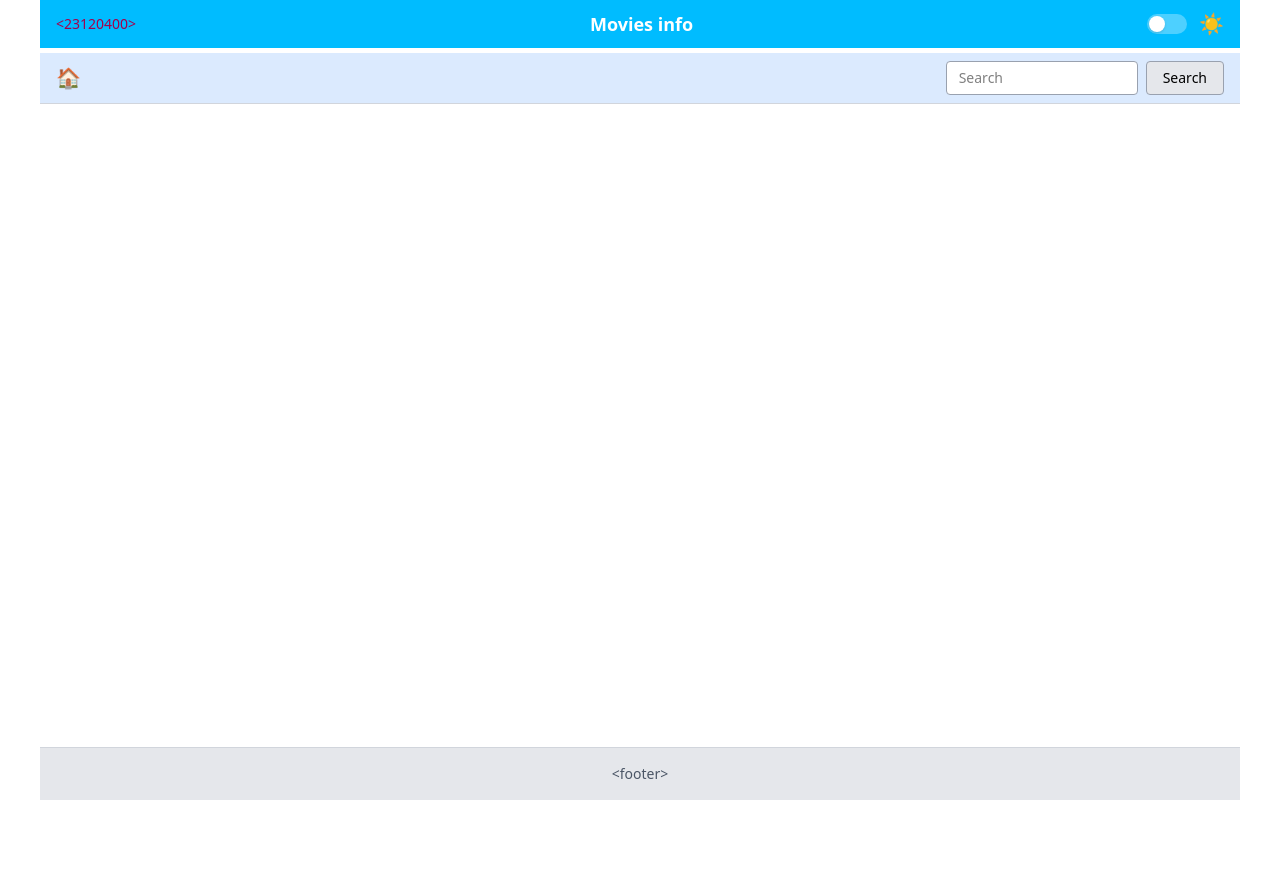
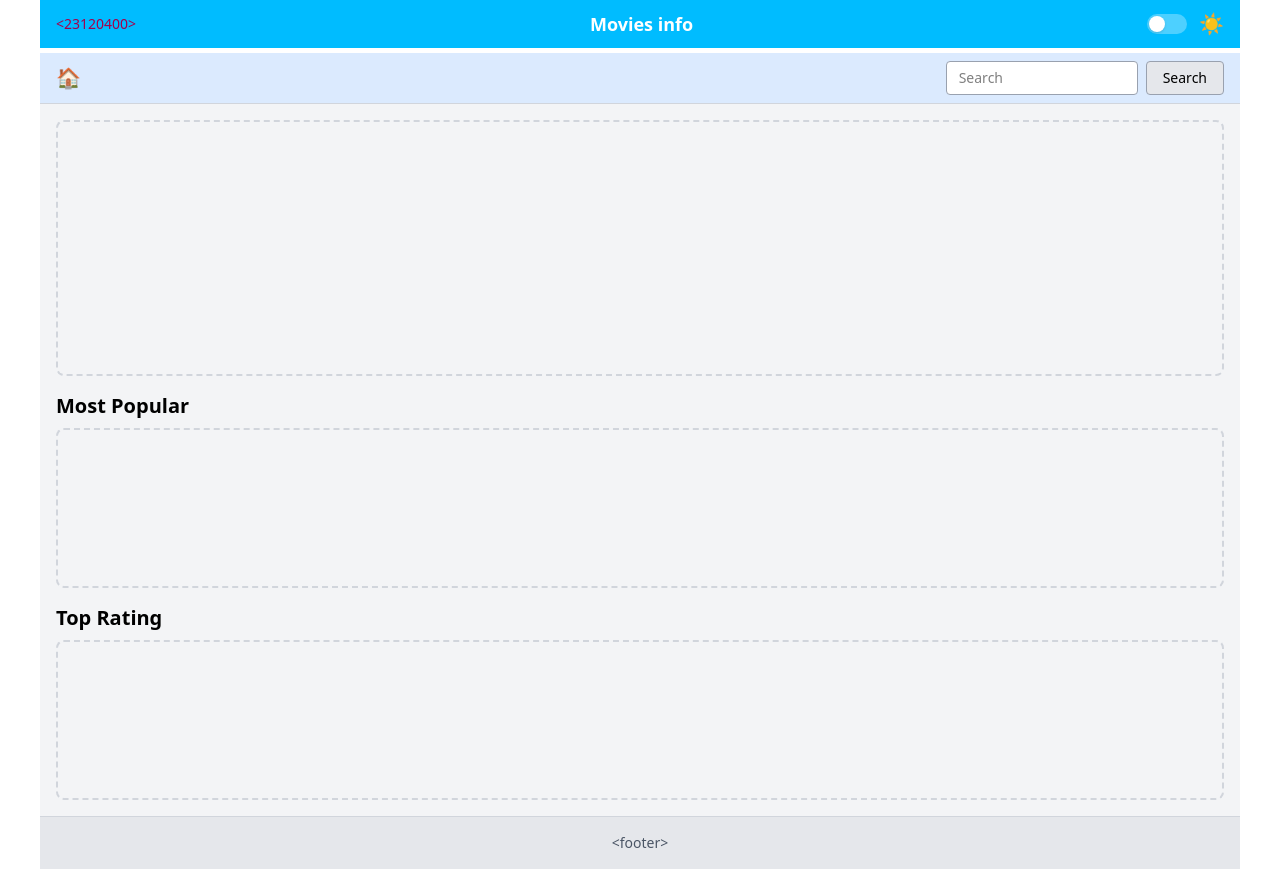
Before and after one commit to tycao0338-cpu/23120400_BTCN2, a React (Vite) app in the folder btcn2/: page /search in a window 1280 px wide. Before the commit the page ends 800 px from the top, so only its background shows below. Built offline with nearby package versions, Linux system fonts and the light colour scheme.

Commit message:
feat: initialize basic application structure with React Router and a placeholder main content component.

```diff
--- a/btcn2/src/App.jsx
+++ b/btcn2/src/App.jsx
@@ -1,7 +1,7 @@
 import { BrowserRouter, Routes, Route } from "react-router-dom";
 import { Header } from "./components/Header";
 import { Footer } from "./components/Footer";
-import { HomePage } from "./pages/HomePage";
+import { Main } from "./components/Main";
 import "./App.css";
 
 function App() {
@@ -9,11 +9,7 @@ function App() {
     <BrowserRouter>
       <div className="min-h-screen bg-white flex flex-col max-w-[1200px] mx-auto w-full">
         <Header />
-        <main className="flex-1">
-          <Routes>
-            <Route path="/" element={<HomePage />} />
-          </Routes>
-        </main>
+        <Main />
         <Footer />
       </div>
     </BrowserRouter>
--- /dev/null
+++ b/btcn2/src/components/Main.jsx
@@ -0,0 +1,36 @@
+import { useState } from "react";
+
+/**
+ * Main - Component chính chứa các thông tin movie dựa vào trạng thái của trang
+ */
+export function Main() {
+    // State để quản lý trạng thái trang (có thể mở rộng sau)
+    const [activeSection, setActiveSection] = useState("home");
+
+    return (
+        <main className="flex-1 bg-gray-100">
+            {/* Hero Carousel Section */}
+            <div className="flex items-center justify-center h-64 border-2 border-dashed border-gray-300 m-4 rounded-lg">
+                <p className="text-gray-500 text-lg"></p>
+            </div>
+
+            {/* Most Popular Section */}
+            <div className="mx-4 mb-4">
+                <h2 className="text-xl font-bold mb-2">Most Popular</h2>
+                <div className="flex items-center justify-center h-40 border-2 border-dashed border-gray-300 rounded-lg">
+                    <p className="text-gray-500"></p>
+                </div>
+            </div>
+
+            {/* Top Rating Section */}
+            <div className="mx-4 mb-4">
+                <h2 className="text-xl font-bold mb-2">Top Rating</h2>
+                <div className="flex items-center justify-center h-40 border-2 border-dashed border-gray-300 rounded-lg">
+                    <p className="text-gray-500"></p>
+                </div>
+            </div>
+        </main>
+    );
+}
+
+export default Main;
```
